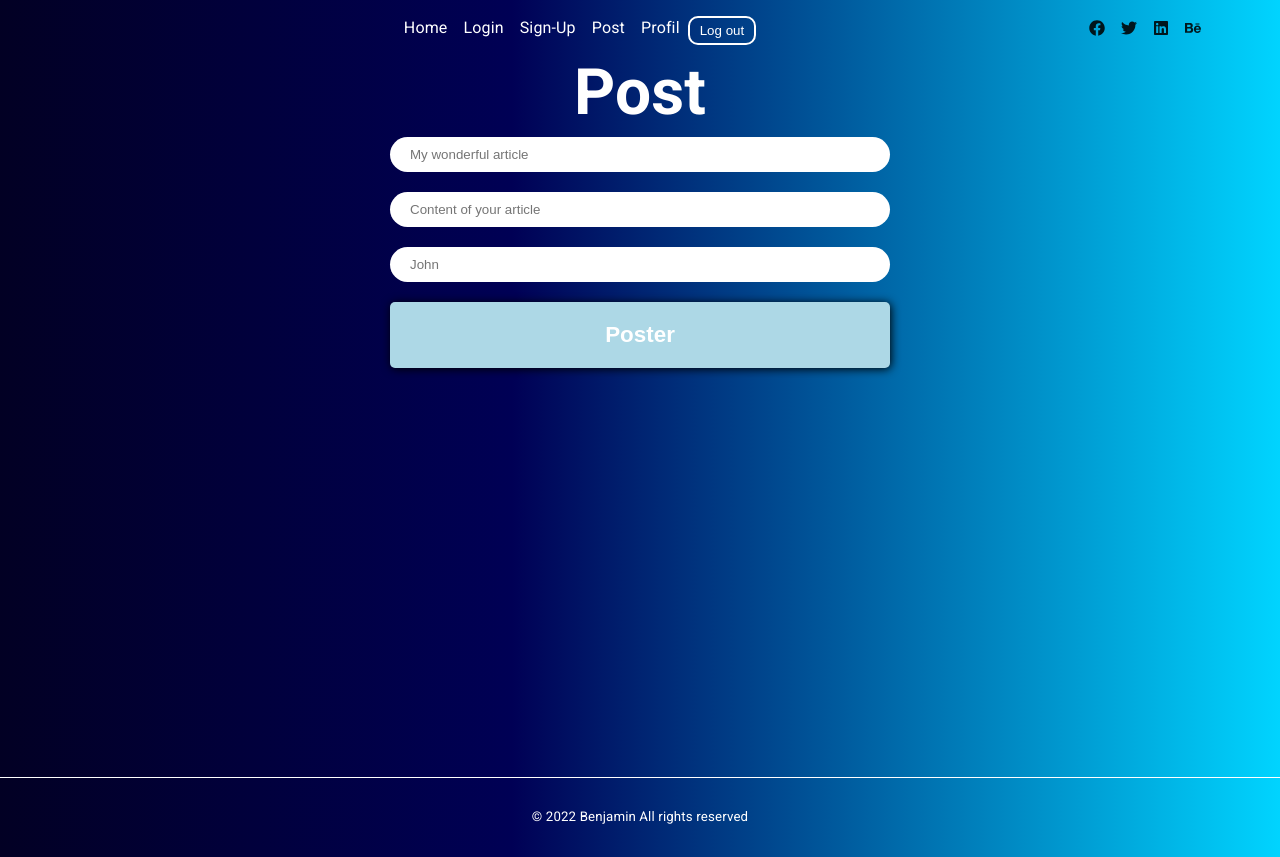
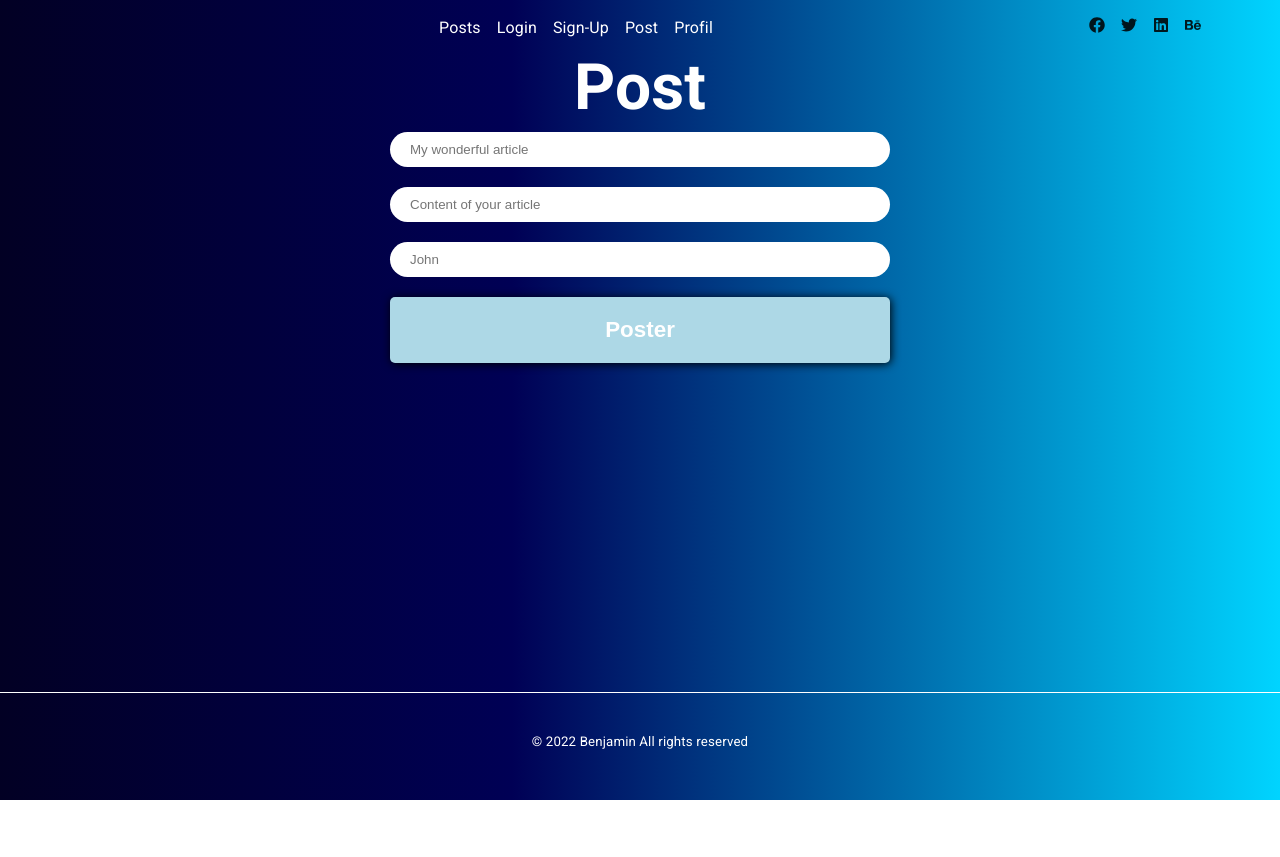
Before and after one commit to benjaminvenezia/mini_social_network, a React (Create React App) app: page /post in a window 1280 px wide. After the commit the page ends 800 px from the top, so only its background shows below. Built offline with nearby package versions, Linux system fonts and the light colour scheme.

Commit message:
put landing page in front of other page

```diff
--- a/src/App.js
+++ b/src/App.js
@@ -19,10 +19,9 @@ function App() {
       <GlobalStyle />
       <Navbar />
       <Routes>
-        <Route index path="/" element={<Homepage />} />
-        <Route index path="/landing" element={<LandingPage />} />
+        <Route index path="/" element={<LandingPage />} />
+        <Route index path="/homepage" element={<Homepage />} />
         <Route path="/login" element={<LoginPage />} />
-        <Route path="/register" element={<RegisterPage />} />
         <Route path="/register" element={<RegisterPage />} />
         <Route path="/post" element={<PostPage />} />
         <Route path="/profil" element={<ProfilPage />} />
--- a/src/components/Footer.js
+++ b/src/components/Footer.js
@@ -14,7 +14,8 @@ const Footer = () => {
 
 const Wrapper = styled.footer`
   border-top: 1px solid white;
-
+  min-height: 100px;
+  max-height: 100px;
   text-align: center;
   color: white;
   height: 5rem;
--- a/src/components/FormEdit.js
+++ b/src/components/FormEdit.js
@@ -5,7 +5,7 @@ import { useNavigate } from "react-router-dom";
 import styled from "styled-components";
 
 const FormWrapper = styled.form`
-  height: 80vh;
+  height: 70vh;
 
   margin: 0 auto;
   label {
--- a/src/components/FormLogin.js
+++ b/src/components/FormLogin.js
@@ -4,6 +4,7 @@ import { useNavigate } from "react-router-dom";
 import styled from "styled-components";
 
 const FormWrapper = styled.form`
+  height: 70vh;
   margin: 0 auto;
 `;
 
@@ -34,7 +35,7 @@ const FormLogin = () => {
             const id = response.data.user.id;
             localStorage.setItem("token", jwt);
             localStorage.setItem("user_id", id);
-            navigate("/");
+            navigate("/homepage");
           })
           .catch(function (error) {
             console.log(error.data);
--- a/src/components/FormPost.js
+++ b/src/components/FormPost.js
@@ -4,7 +4,7 @@ import { useNavigate } from "react-router-dom";
 import styled from "styled-components";
 
 const FormWrapper = styled.form`
-  height: 80vh;
+  height: 70vh;
   margin: 0 auto;
 `;
 
--- a/src/components/FormRegister.js
+++ b/src/components/FormRegister.js
@@ -5,6 +5,7 @@ import { useNavigate } from "react-router-dom";
 import styled from "styled-components";
 
 const FormWrapper = styled.form`
+  height: 70vh;
   margin: 0 auto;
 `;
 
--- a/src/components/Navbar.js
+++ b/src/components/Navbar.js
@@ -127,7 +127,7 @@ const Navbar = () => {
 
   const logout = () => {
     localStorage.setItem("token", "");
-    navigate("/landing");
+    navigate("/");
   };
 
   return (
@@ -149,9 +149,12 @@ const Navbar = () => {
                 </li>
               );
             })}
-            <LogoutButton onClick={logout} type="button">
-              Log out
-            </LogoutButton>
+
+            {localStorage.getItem("token") && (
+              <LogoutButton onClick={logout} type="button">
+                Log out
+              </LogoutButton>
+            )}
           </ul>
         </div>
         <ul className="social-icons">
--- a/src/components/ProfilLoggedUser.js
+++ b/src/components/ProfilLoggedUser.js
@@ -5,6 +5,7 @@ import { Link, useNavigate } from "react-router-dom";
 
 const Wrapper = styled.div`
   color: white;
+  height: 70vh;
   width: 50%;
   padding: 20px;
   margin: 3rem auto;
@@ -37,11 +38,12 @@ const ProfilLoggedUser = ({
   updated_at,
   bio,
 }) => {
-  const deleteAccount = (id) => {
+  const deleteAccount = () => {
     const token = localStorage.getItem("token");
+    const user_id = localStorage.getItem("user_id");
     axios
       .delete(
-        `https://strapi-crea.jcloud-ver-jpc.ik-server.com/users/${id.toString()}`,
+        `https://strapi-crea.jcloud-ver-jpc.ik-server.com/users/${user_id}`,
         {
           headers: {
             "Content-Type": "application/json",
@@ -76,7 +78,7 @@ const ProfilLoggedUser = ({
         </p>
       </MyProfil>
       <UserActions>
-        <button className="edit-btn" onClick={() => deleteAccount(id)}>
+        <button className="edit-btn" onClick={deleteAccount}>
           Delete My account
         </button>
         <Link className="edit-btn" to="/edit">
--- a/src/utils/data.js
+++ b/src/utils/data.js
@@ -3,8 +3,8 @@ import { FaBehance, FaFacebook, FaLinkedin, FaTwitter } from "react-icons/fa";
 export const links = [
   {
     id: 1,
-    url: "/",
-    text: "home",
+    url: "/homepage",
+    text: "Posts",
   },
   {
     id: 2,
```
